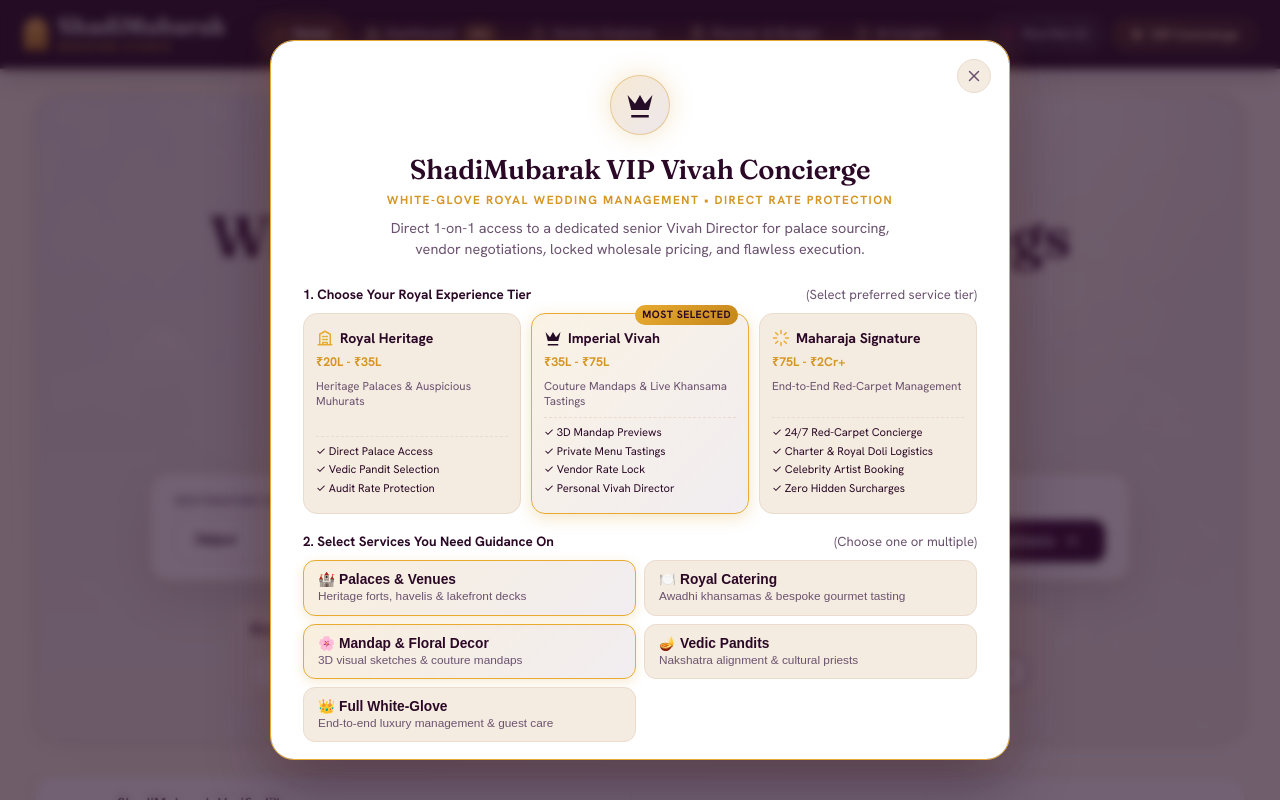
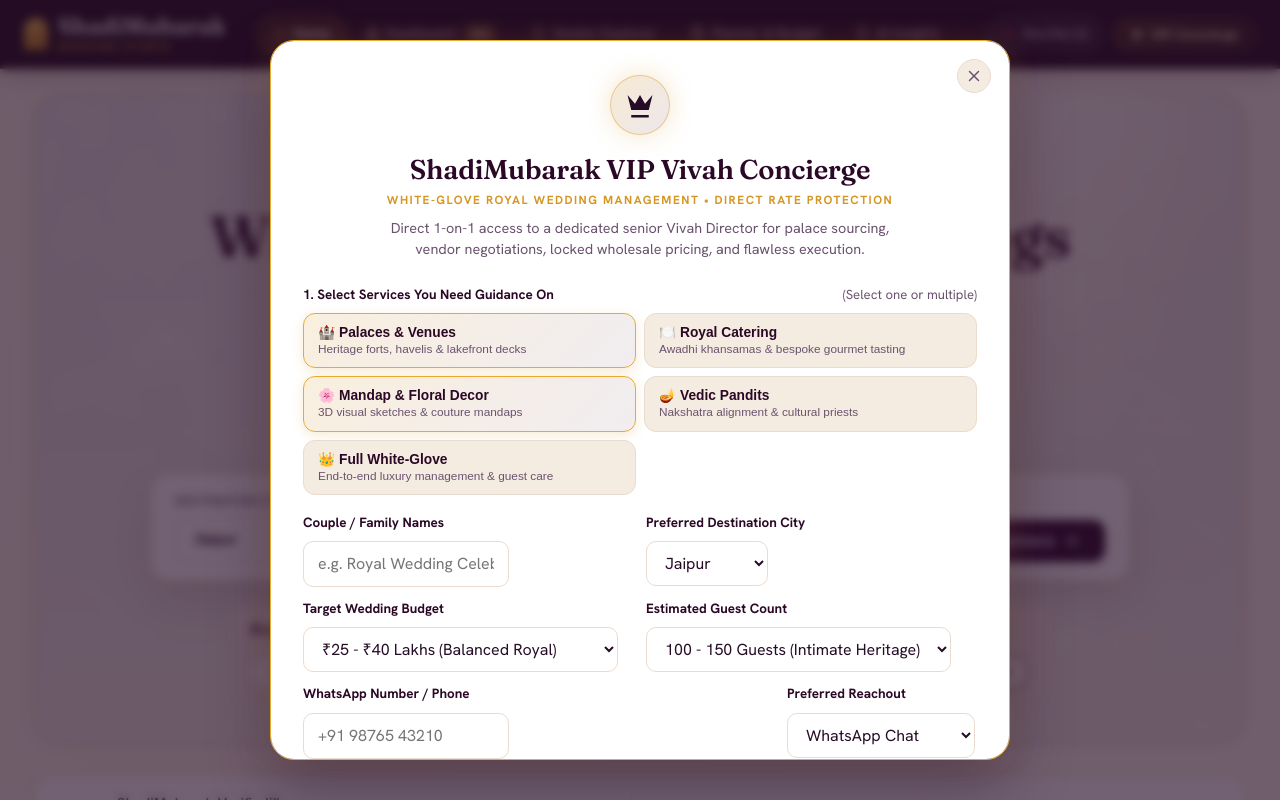
Before and after one commit to jtaniya005/Shadi_Mubarak_Studio, a React (Vite) app: page /#/ in a window 1280 px wide. Both pictures are taken after a click on the button "VIP Concierge". Shown: the top 800 px of the page. Built offline with nearby package versions, Linux system fonts and the light colour scheme.

Commit message:
Remove cluttered tiers block from VIP modal and restore clean royal layout

```diff
--- a/src/components/VipModal.jsx
+++ b/src/components/VipModal.jsx
@@ -21,34 +21,6 @@ const VIP_DIRECTORS = [
   }
 ];
 
-const ROYAL_TIERS = [
-  {
-    id: "heritage",
-    icon: "palace",
-    title: "Royal Heritage",
-    range: "₹20L - ₹35L",
-    highlight: "Heritage Palaces & Auspicious Muhurats",
-    perks: ["Direct Palace Access", "Vedic Pandit Selection", "Audit Rate Protection"]
-  },
-  {
-    id: "imperial",
-    icon: "crown",
-    title: "Imperial Vivah",
-    range: "₹35L - ₹75L",
-    badge: "Most Selected",
-    highlight: "Couture Mandaps & Live Khansama Tastings",
-    perks: ["3D Mandap Previews", "Private Menu Tastings", "Vendor Rate Lock", "Personal Vivah Director"]
-  },
-  {
-    id: "maharaja",
-    icon: "sparkles",
-    title: "Maharaja Signature",
-    range: "₹75L - ₹2Cr+",
-    highlight: "End-to-End Red-Carpet Management",
-    perks: ["24/7 Red-Carpet Concierge", "Charter & Royal Doli Logistics", "Celebrity Artist Booking", "Zero Hidden Surcharges"]
-  }
-];
-
 const SERVICE_PILLS = [
   { id: "venues", label: "🏰 Palaces & Venues", desc: "Heritage forts, havelis & lakefront decks" },
   { id: "catering", label: "🍽️ Royal Catering", desc: "Awadhi khansamas & bespoke gourmet tasting" },
@@ -60,13 +32,12 @@ const SERVICE_PILLS = [
 export default function VipModal({ isOpen, onClose }) {
   const { s, set } = useStore();
 
-  const [selectedTier, setSelectedTier] = useState("imperial");
   const [services, setServices] = useState(["venues", "decor"]);
   const [coupleName, setCoupleName] = useState(
-    s.couple && !s.couple.includes("Aarohi") ? s.couple : ""
+    s.couple && !s.couple.includes("Aarohi") && s.couple !== "Royal Wedding Celebration" ? s.couple : ""
   );
   const [city, setCity] = useState(s.city || "Jaipur");
-  const [budgetTier, setBudgetTier] = useState("₹35 - ₹75 Lakhs (Imperial Vivah)");
+  const [budgetTier, setBudgetTier] = useState("₹25 - ₹40 Lakhs (Balanced Royal)");
   const [guests, setGuests] = useState("250 Guests (Classic)");
   const [phone, setPhone] = useState("");
   const [contactMode, setContactMode] = useState("WhatsApp");
@@ -81,18 +52,10 @@ export default function VipModal({ isOpen, onClose }) {
     );
   };
 
-  const handleTierSelect = (tier) => {
-    setSelectedTier(tier.id);
-    if (tier.id === "heritage") setBudgetTier("₹15 - ₹35 Lakhs (Royal Heritage)");
-    else if (tier.id === "imperial") setBudgetTier("₹35 - ₹75 Lakhs (Imperial Vivah)");
-    else setBudgetTier("₹75 Lakhs - ₹2 Cr+ (Maharaja Signature)");
-  };
-
   const handleSubmit = (e) => {
     e.preventDefault();
     const assignedDirector = VIP_DIRECTORS[city === "Jaipur" || city === "Udaipur" ? 0 : 1];
     const refCode = `VIP-ROYAL-${Math.floor(1000 + Math.random() * 9000)}`;
-
     const effectiveCouple = coupleName.trim() || s.couple || "Royal Wedding Celebration";
 
     set({
@@ -101,7 +64,6 @@ export default function VipModal({ isOpen, onClose }) {
       conciergeDetails: {
         director: assignedDirector,
         refCode,
-        selectedTier,
         services,
         city,
         budgetTier,
@@ -154,7 +116,7 @@ export default function VipModal({ isOpen, onClose }) {
           <div className="vip-success-container">
             <div className="vip-assigned-badge">
               <span className="pulse-dot-green"></span>
-              <span>DEDICATED VIVAH DIRECTOR ACTIVE &bull; ALLOCATION CONFIRMED</span>
+              <span>DEDICATED VIVAH DIRECTOR ASSIGNED</span>
             </div>
 
             {/* Director Profile Card */}
@@ -165,14 +127,14 @@ export default function VipModal({ isOpen, onClose }) {
                 className="director-photo-img"
               />
               <div className="director-info">
-                <div style={{ display: "flex", alignItems: "center", gap: 8 }}>
+                <div style={{ display: "flex", alignItems: "center", gap: 8, flexWrap: "wrap" }}>
                   <h3 style={{ margin: 0 }}>{s.conciergeDetails.director.name}</h3>
                   <span className="director-status-pill">Active on Speed Dial</span>
                 </div>
                 <span className="director-role">{s.conciergeDetails.director.title}</span>
                 <p className="director-exp">{s.conciergeDetails.director.exp}</p>
                 <div className="director-phone-tag">
-                  <span>Priority Direct Hotline:</span>
+                  <span>Priority Hotline:</span>
                   <b>{s.conciergeDetails.director.phone}</b>
                 </div>
               </div>
@@ -182,7 +144,7 @@ export default function VipModal({ isOpen, onClose }) {
             <div className="vip-summary-grid">
               <div className="vip-summary-item">
                 <small>Consultation Code</small>
-                <div style={{ display: "flex", alignItems: "center", gap: 6 }}>
+                <div style={{ display: "flex", alignItems: "center", gap: 6, marginTop: 2 }}>
                   <b>{s.conciergeDetails.refCode}</b>
                   <button
                     type="button"
@@ -198,7 +160,7 @@ export default function VipModal({ isOpen, onClose }) {
                 <b>{s.conciergeDetails.city} Palaces</b>
               </div>
               <div className="vip-summary-item">
-                <small>Preferred Contact</small>
+                <small>Preferred Reachout</small>
                 <b>{s.conciergeDetails.contactMode} ({s.conciergeDetails.phone || "+91 Priority"})</b>
               </div>
               <div className="vip-summary-item">
@@ -207,44 +169,24 @@ export default function VipModal({ isOpen, onClose }) {
               </div>
             </div>
 
-            {/* Quick Action: Direct WhatsApp Chat */}
+            {/* Direct WhatsApp Action Button */}
             <div className="vip-action-ribbon">
               <a
                 href={`https://wa.me/919820048291?text=${encodeURIComponent(
-                  `Namaste ShadiMubarak VIP Concierge! Inquiring about wedding planning for ${s.conciergeDetails.coupleName || "our wedding"} in ${s.conciergeDetails.city}. Ref: ${s.conciergeDetails.refCode}`
+                  `Namaste Gayatri ji! Inquiring about wedding planning for ${s.conciergeDetails.coupleName || "our wedding"} in ${s.conciergeDetails.city}. Ref: ${s.conciergeDetails.refCode}`
                 )}`}
                 target="_blank"
                 rel="noreferrer"
                 className="vip-whatsapp-action-btn"
               >
-                <span>💬 Chat Directly with {s.conciergeDetails.director.name} on WhatsApp</span>
+                <span>💬 Chat Directly with Vivah Director on WhatsApp</span>
               </a>
-            </div>
-
-            {/* 4-Step Royal Progress Tracker */}
-            <div className="vip-progress-tracker">
-              <div className="tracker-step done">
-                <div className="step-circle">✓</div>
-                <span>1. Request Received</span>
-              </div>
-              <div className="tracker-step active">
-                <div className="step-circle">2</div>
-                <span>2. Director Assigned</span>
-              </div>
-              <div className="tracker-step">
-                <div className="step-circle">3</div>
-                <span>3. Rate Card Audit</span>
-              </div>
-              <div className="tracker-step">
-                <div className="step-circle">4</div>
-                <span>4. Menu & Decor Tasting</span>
-              </div>
             </div>
 
             <div className="vip-guarantee-note">
               <Icon name="shield" size={16} color="var(--emerald)" />
               <span>
-                Your Vivah Director is reviewing vetted palace slots and audited pricing. Expect a priority connection within 2 business hours.
+                Your Vivah Director is currently reviewing negotiated palace dates &amp; audited rate cards. Expect a priority response within 2 hours.
               </span>
             </div>
 
@@ -263,46 +205,13 @@ export default function VipModal({ isOpen, onClose }) {
             </div>
           </div>
         ) : (
-          /* New Consultation Form */
+          /* Consultation Request Form */
           <form onSubmit={handleSubmit} className="vip-consultation-form">
-            {/* Step 1: Select Royal Experience Tier */}
-            <div className="form-group" style={{ marginBottom: 16 }}>
+            {/* Step 1: Select Services */}
+            <div className="form-group" style={{ marginBottom: 18 }}>
               <label className="vip-field-label">
-                <span>1. Choose Your Royal Experience Tier</span>
-                <small>(Select preferred service tier)</small>
-              </label>
-              <div className="vip-tier-grid">
-                {ROYAL_TIERS.map((tier) => {
-                  const isSelected = selectedTier === tier.id;
-                  return (
-                    <div
-                      key={tier.id}
-                      className={`vip-tier-card ${isSelected ? "selected" : ""}`}
-                      onClick={() => handleTierSelect(tier)}
-                    >
-                      {tier.badge && <span className="tier-badge-pill">{tier.badge}</span>}
-                      <div className="tier-header">
-                        <Icon name={tier.icon} size={18} color="var(--gold-rich)" />
-                        <b>{tier.title}</b>
-                      </div>
-                      <div className="tier-budget">{tier.range}</div>
-                      <p className="tier-desc">{tier.highlight}</p>
-                      <ul className="tier-perks-list">
-                        {tier.perks.map((p, idx) => (
-                          <li key={idx}>✓ {p}</li>
-                        ))}
-                      </ul>
-                    </div>
-                  );
-                })}
-              </div>
-            </div>
-
-            {/* Step 2: Specific Services of Interest */}
-            <div className="form-group" style={{ marginBottom: 16 }}>
-              <label className="vip-field-label">
-                <span>2. Select Services You Need Guidance On</span>
-                <small>(Choose one or multiple)</small>
+                <span>1. Select Services You Need Guidance On</span>
+                <small>(Select one or multiple)</small>
               </label>
               <div className="vip-service-chips">
                 {SERVICE_PILLS.map((p) => {
@@ -322,7 +231,7 @@ export default function VipModal({ isOpen, onClose }) {
               </div>
             </div>
 
-            {/* Step 3: Key Wedding Details */}
+            {/* Step 2: Wedding Specifics (Clean 2-Column Grid) */}
             <div className="vip-form-grid">
               <div className="form-group">
                 <label className="vip-field-label">Couple / Family Names</label>
@@ -331,7 +240,7 @@ export default function VipModal({ isOpen, onClose }) {
                   required
                   value={coupleName}
                   onChange={(e) => setCoupleName(e.target.value)}
-                  placeholder="e.g. Royal Wedding / Enter Couple Names"
+                  placeholder="e.g. Royal Wedding Celebration"
                 />
               </div>
 
@@ -347,10 +256,10 @@ export default function VipModal({ isOpen, onClose }) {
               <div className="form-group">
                 <label className="vip-field-label">Target Wedding Budget</label>
                 <select value={budgetTier} onChange={(e) => setBudgetTier(e.target.value)}>
-                  <option>₹15 - ₹35 Lakhs (Royal Heritage)</option>
-                  <option>₹35 - ₹75 Lakhs (Imperial Vivah)</option>
-                  <option>₹75 Lakhs - ₹1.5 Cr+ (Maharaja Signature)</option>
-                  <option>₹1.5 Cr+ (Ultra Luxury Palatial)</option>
+                  <option>₹15 - ₹25 Lakhs (Curated Boutique)</option>
+                  <option>₹25 - ₹40 Lakhs (Balanced Royal)</option>
+                  <option>₹40 - ₹75 Lakhs (Grand Heritage)</option>
+                  <option>₹75 Lakhs - ₹1.5 Cr+ (Luxury Palatial)</option>
                 </select>
               </div>
 
@@ -365,7 +274,7 @@ export default function VipModal({ isOpen, onClose }) {
               </div>
             </div>
 
-            {/* Step 4: Contact Reachout */}
+            {/* Step 3: Contact Details */}
             <div className="vip-contact-row">
               <div className="form-group" style={{ flex: 1 }}>
                 <label className="vip-field-label">WhatsApp Number / Phone</label>
@@ -378,7 +287,7 @@ export default function VipModal({ isOpen, onClose }) {
                 />
               </div>
 
-              <div className="form-group" style={{ width: "180px" }}>
+              <div className="form-group" style={{ width: "190px" }}>
                 <label className="vip-field-label">Preferred Reachout</label>
                 <select value={contactMode} onChange={(e) => setContactMode(e.target.value)}>
                   <option value="WhatsApp">WhatsApp Chat</option>
--- a/src/styles/index.css
+++ b/src/styles/index.css
@@ -1129,11 +1129,14 @@ small { font-size: 0.82rem; }
     padding: 24px 16px;
     border-radius: 18px;
   }
-  .vip-tier-grid {
+  .vip-form-grid {
     grid-template-columns: 1fr !important;
   }
-  .vip-progress-tracker {
-    grid-template-columns: 1fr 1fr !important;
+  .vip-contact-row {
+    flex-direction: column !important;
+  }
+  .vip-contact-row .form-group {
+    width: 100% !important;
   }
 }
 
@@ -1403,135 +1406,7 @@ small { font-size: 0.82rem; }
   box-shadow: 0 6px 18px rgba(37, 211, 102, 0.45);
 }
 
-/* 4-Step Royal Progress Tracker */
-.vip-progress-tracker {
-  display: grid;
-  grid-template-columns: repeat(4, 1fr);
-  gap: 8px;
-  margin: 16px 0;
-  padding: 12px;
-  background: var(--bg-warm);
-  border-radius: 12px;
-  border: 1px solid var(--line);
-}
-.tracker-step {
-  display: flex;
-  flex-direction: column;
-  align-items: center;
-  text-align: center;
-  gap: 4px;
-}
-.tracker-step .step-circle {
-  width: 26px;
-  height: 26px;
-  border-radius: 50%;
-  background: var(--line);
-  color: var(--mut);
-  font-size: 0.75rem;
-  font-weight: 700;
-  display: flex;
-  align-items: center;
-  justify-content: center;
-}
-.tracker-step span {
-  font-size: 0.68rem;
-  color: var(--mut);
-  font-weight: 600;
-  line-height: 1.2;
-}
-.tracker-step.done .step-circle {
-  background: var(--teal);
-  color: #fff;
-}
-.tracker-step.done span {
-  color: var(--teal);
-}
-.tracker-step.active .step-circle {
-  background: linear-gradient(135deg, var(--gold-rich), #c5861b);
-  color: var(--plum-deep);
-  box-shadow: 0 0 8px rgba(214, 150, 35, 0.5);
-}
-.tracker-step.active span {
-  color: var(--plum-deep);
-  font-weight: 800;
-}
-
-/* Tier Grid in VIP Modal */
-.vip-tier-grid {
-  display: grid;
-  grid-template-columns: repeat(3, 1fr);
-  gap: 10px;
-  margin-bottom: 18px;
-}
-.vip-tier-card {
-  position: relative;
-  background: var(--bg-warm);
-  border: 1.5px solid var(--line);
-  border-radius: 14px;
-  padding: 14px 12px;
-  cursor: pointer;
-  transition: all 0.22s ease;
-  display: flex;
-  flex-direction: column;
-}
-.vip-tier-card:hover {
-  border-color: var(--gold);
-  transform: translateY(-2px);
-}
-.vip-tier-card.selected {
-  background: linear-gradient(135deg, rgba(214, 150, 35, 0.12), rgba(76, 21, 68, 0.08));
-  border-color: var(--gold-rich);
-  box-shadow: 0 4px 16px rgba(214, 150, 35, 0.25);
-}
-.tier-badge-pill {
-  position: absolute;
-  top: -9px;
-  right: 10px;
-  background: linear-gradient(135deg, var(--gold-rich), #c5861b);
-  color: var(--plum-deep);
-  font-size: 0.66rem;
-  font-weight: 800;
-  padding: 2px 7px;
-  border-radius: 999px;
-  letter-spacing: 0.5px;
-  text-transform: uppercase;
-}
-.tier-header {
-  display: flex;
-  align-items: center;
-  gap: 6px;
-  margin-bottom: 4px;
-}
-.tier-header b {
-  font-size: 0.88rem;
-  color: var(--plum-deep);
-}
-.tier-budget {
-  font-size: 0.78rem;
-  font-weight: 700;
-  color: var(--gold);
-  margin-bottom: 6px;
-}
-.tier-desc {
-  font-size: 0.72rem;
-  color: var(--mut);
-  line-height: 1.35;
-  margin: 0 0 8px;
-  flex-grow: 1;
-}
-.tier-perks-list {
-  list-style: none;
-  padding: 0;
-  margin: 0;
-  font-size: 0.7rem;
-  color: var(--plum-deep);
-  line-height: 1.5;
-  border-top: 1px dashed var(--line);
-  padding-top: 6px;
-}
-.tier-perks-list li {
-  margin-bottom: 2px;
-}
+
 .director-avatar {
   width: 56px;
   height: 56px;
```
